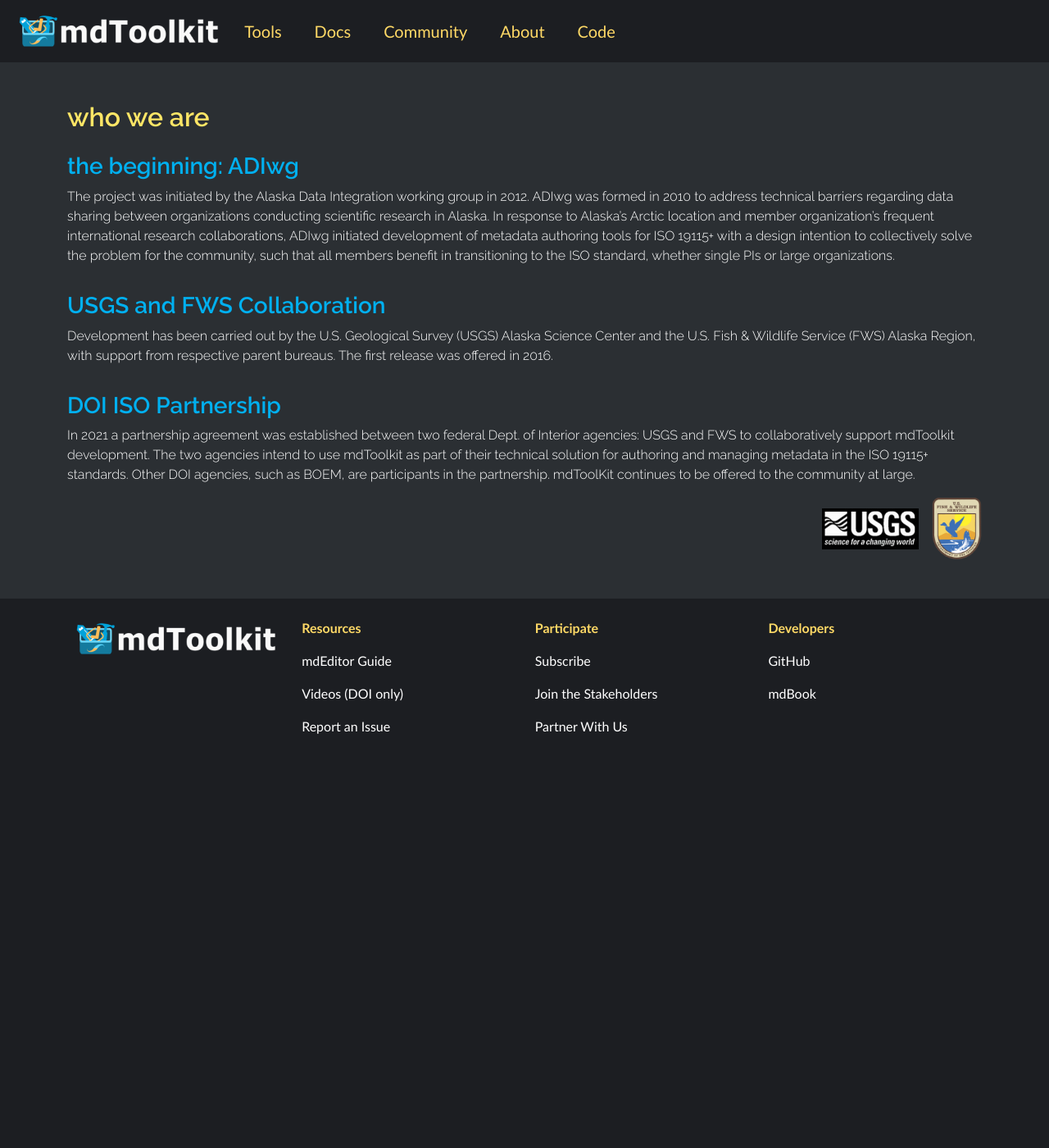
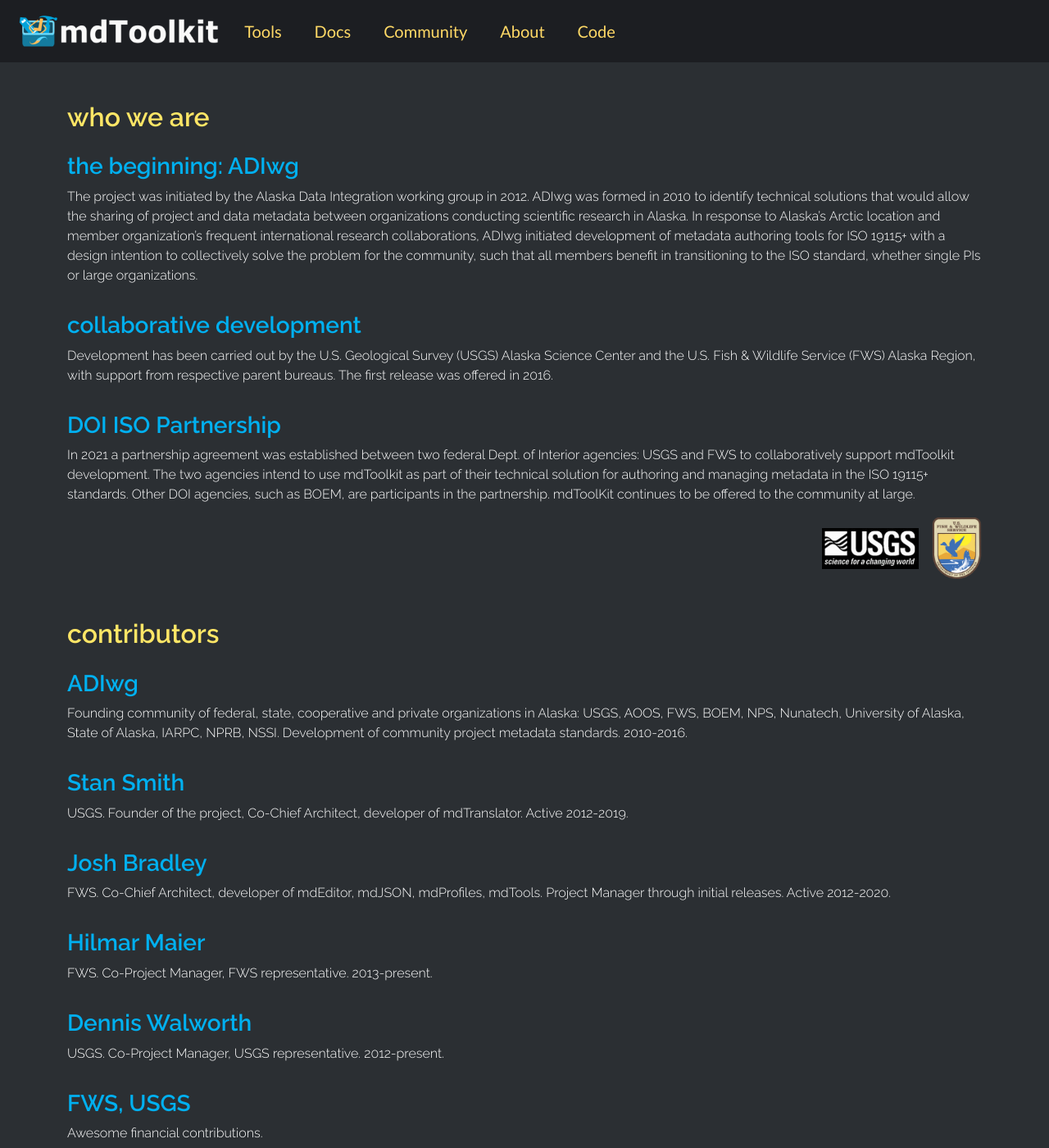
Before and after one commit to adiwg/mdToolkit-web, a Jekyll site: the page built from about.html, in a window 1280 px wide and 1400 px high. Shown: the whole window at 82% size. Built offline with Jekyll 4.4.1, drawn with Linux system fonts in a browser that asks for light colours; some of the changed text lies outside the part shown.

Commit message:
content changes to about page

```diff
--- a/about.html
+++ b/about.html
@@ -16,8 +16,8 @@
       <div class="col">
         <p class="fs-6 text-white">
           The project was initiated by the Alaska Data Integration working group in 2012.
-          ADIwg was formed in 2010 to address technical barriers regarding data sharing
-          between organizations conducting scientific research in Alaska. In response to
+          ADIwg was formed in 2010 to identify technical solutions that would allow the sharing of project and data
+          metadata between organizations conducting scientific research in Alaska. In response to
           Alaska’s Arctic location and member organization’s frequent international research
           collaborations, ADIwg initiated development of metadata authoring tools for ISO
           19115+ with a design intention to collectively solve the problem for the community,
@@ -28,7 +28,7 @@
     </div>
 
     <h3 id="partners" class="mt-3 fw-bold text-neonblue">
-      USGS and FWS Collaboration
+      collaborative development
     </h3>
     <div class="row gap-5">
       <div class="col">
@@ -67,5 +67,88 @@
     </div>
     <!-- End gov. agency icons -->
 
+    <!-- Begin contributors section -->
+    <h2 class="mt-5 fw-bold text-neonyellow">
+      contributors
+    </h2>
+
+    <h3 class="mt-4 fw-bold text-neonblue">
+      ADIwg
+    </h3>
+    <div class="row gap-5">
+      <div class="col">
+        <p class="fs-6 text-white">
+          Founding community of federal, state, cooperative and private organizations in
+          Alaska: USGS, AOOS, FWS, BOEM, NPS, Nunatech, University of Alaska, State of
+          Alaska, IARPC, NPRB, NSSI. Development of community project metadata
+          standards. 2010-2016.
+        </p>
+      </div>
+    </div>
+
+    <h3 class="mt-3 fw-bold text-neonblue">
+      Stan Smith
+    </h3>
+    <div class="row gap-5">
+      <div class="col">
+        <p class="fs-6 text-white">
+          USGS. Founder of the project, Co-Chief Architect, developer of mdTranslator.
+          Active 2012-2019.
+        </p>
+      </div>
+    </div>
+
+    <h3 class="mt-3 fw-bold text-neonblue">
+      Josh Bradley
+    </h3>
+    <div class="row gap-5">
+      <div class="col">
+        <p class="fs-6 text-white">
+          FWS. Co-Chief Architect, developer of mdEditor, mdJSON, mdProfiles, mdTools.
+          Project Manager through initial releases. Active 2012-2020.
+        </p>
+      </div>
+    </div>
+
+    <h3 class="mt-3 fw-bold text-neonblue">
+      Hilmar Maier
+    </h3>
+    <div class="row gap-5">
+      <div class="col">
+        <p class="fs-6 text-white">
+          FWS. Co-Project Manager, FWS representative. 2013-present.
+        </p>
+      </div>
+    </div>
+
+    <h3 class="mt-3 fw-bold text-neonblue">Dennis Walworth</h3>
+    <div class="row gap-5">
+      <div class="col">
+        <p class="fs-6 text-white">
+          USGS. Co-Project Manager, USGS representative. 2012-present.
+        </p>
+      </div>
+    </div>
+
+    <h3 class="mt-3 fw-bold text-neonblue">
+      FWS, USGS
+    </h3>
+    <div class="row gap-5">
+      <div class="col">
+        <p class="fs-6 text-white">
+          Awesome financial contributions.
+        </p>
+      </div>
+    </div>
+    <!-- End contributors section -->
+
+    <div class="row mt-5">
+      <div class="col">
+        <p class="fs-6 text-muted">
+          We thank Ben Nguyen (Virtual Student Federal Service Program) for his assistance in developing this website.
+        </p>
+      </div>
+    </div>
+
   </div>
 </div>
```
Also changed, not shown: 1 other file.
